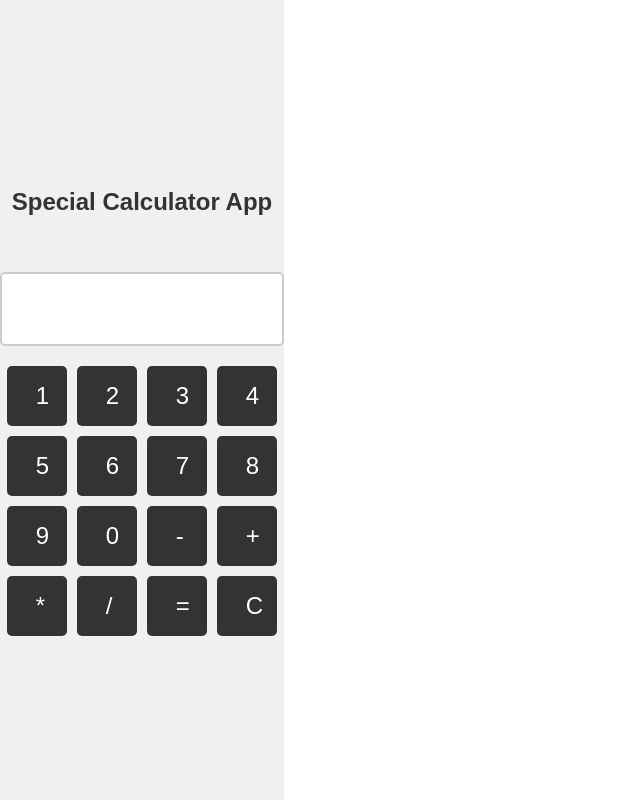
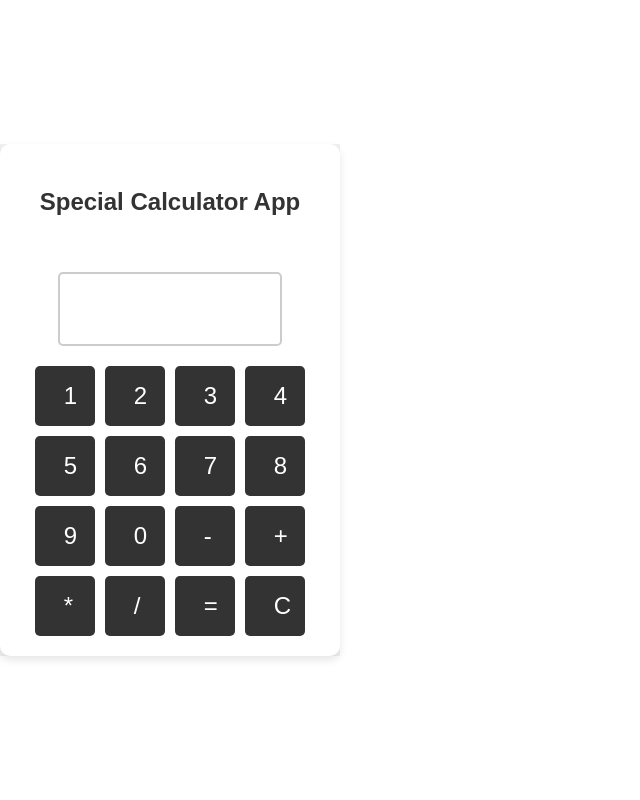
Before and after one commit to lyssandraa/Calculator-challenge, a React (Vite) app in the folder calculatorChallenge/: page / in a window 1280 px wide. Shown: the whole page, without its empty margins (0-640 px from the left). Built offline with nearby package versions, Linux system fonts and the light colour scheme.

Commit message:
adjusted css

```diff
--- a/calculatorChallenge/src/App.css
+++ b/calculatorChallenge/src/App.css
@@ -1,10 +1,29 @@
+html,
+body {
+  height: 100%;
+  margin: 0;
+  padding: 0;
+  background-color: white;
+}
+
+.app {
+  display: flex;
+  align-items: center;
+  justify-content: center;
+  height: 100%;
+  background-color: #f0f0f0;
+}
+
 .centre {
   display: flex;
   flex-direction: column;
   align-items: center;
   justify-content: center;
-  min-height: 100vh;
-  background-color: #f0f0f0;
+  width: 300px;
+  padding: 20px;
+  background-color: #fff;
+  border-radius: 10px;
+  box-shadow: 0 4px 8px rgba(0, 0, 0, 0.1);
   font-family: Arial, sans-serif;
 }
 
@@ -14,7 +33,7 @@
 }
 
 .inputBox {
-  width: 260px;
+  width: 200px;
   height: 50px;
   margin-bottom: 20px;
   font-size: 24px;
--- a/calculatorChallenge/src/App.jsx
+++ b/calculatorChallenge/src/App.jsx
@@ -42,6 +42,7 @@
   };
 
   return (
+    <div className="app">
       <div className="centre">
         <h2>Special Calculator App</h2>
         <h4 className="inputBox">{sum}</h4>
@@ -57,6 +58,7 @@
           ))}
         </div>
       </div>
+    </div>
   );
 };
 
```
Lines whose indentation alone changed are shown as unchanged.
